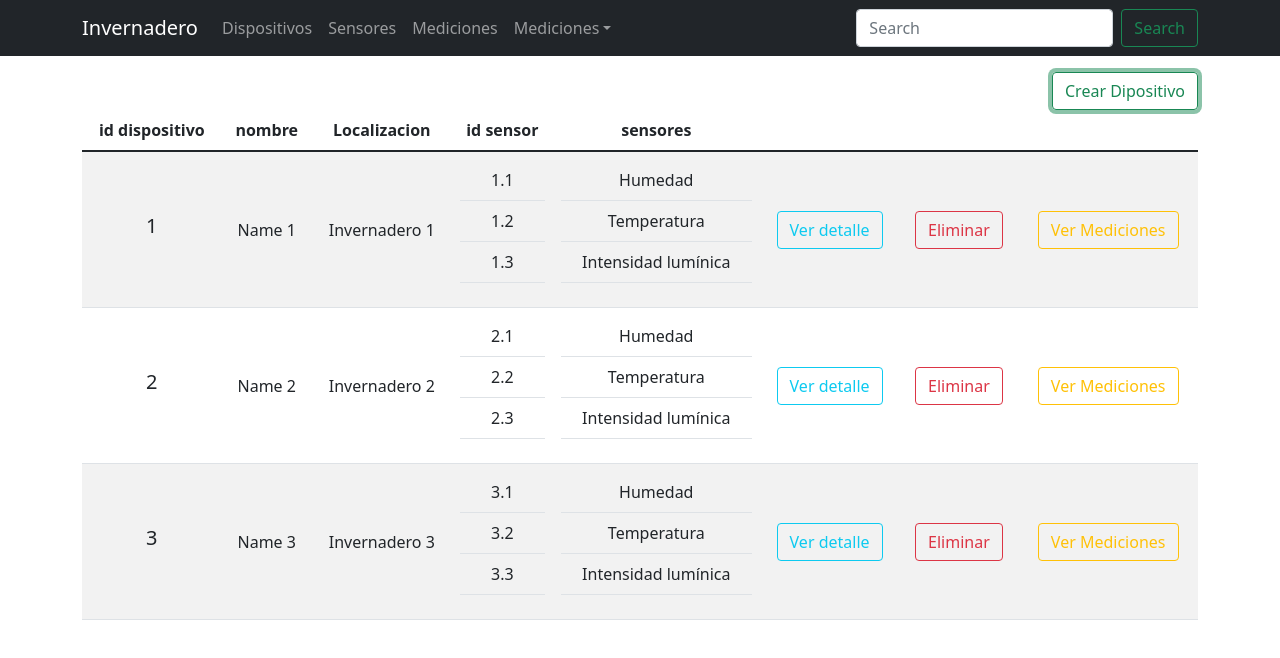
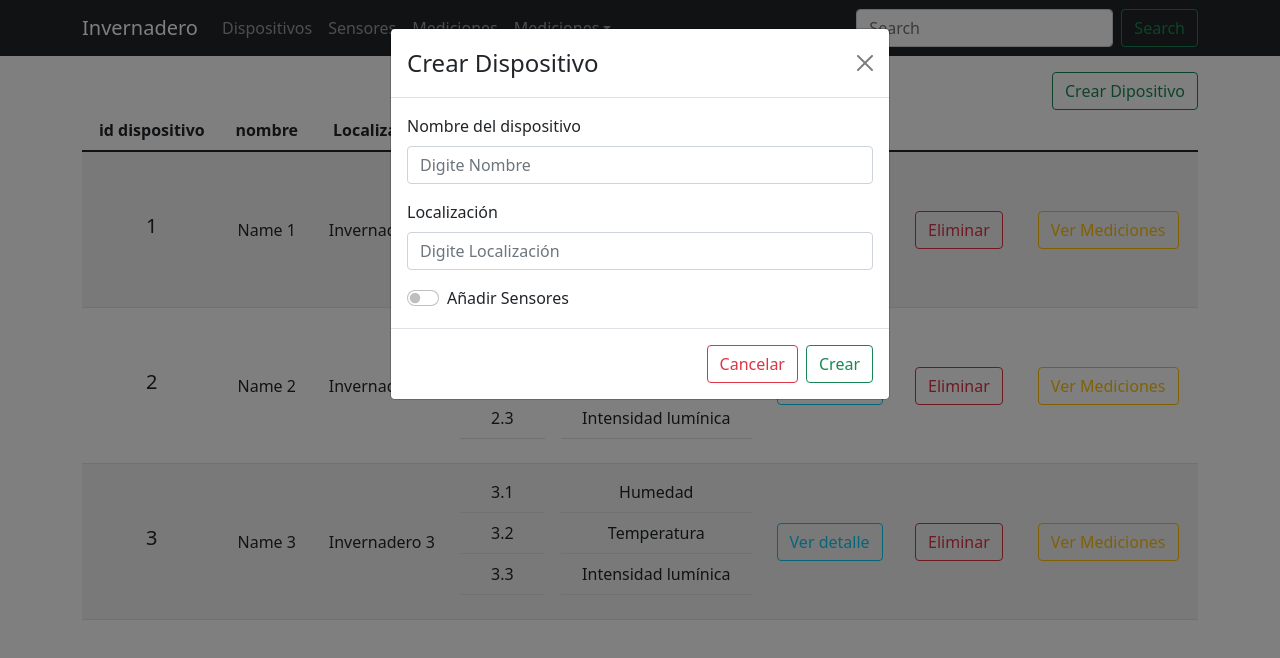
Before and after one commit to emanueljara/FRONTreact, a React (Create React App) app: page / in a window 1280 px wide. Both pictures are taken after a click on the button "Crear Dipositivo". Shown: the top 658 px of the page. Built offline with nearby package versions, Linux system fonts and the light colour scheme.

Commit message:
Organizo ver detalles y acceso al modal crear dispositivo

```diff
--- a/src/App.js
+++ b/src/App.js
@@ -2,7 +2,7 @@ import './App.css';
 import { Header } from './Componentes/Nav/Header';
 //import { TableBuild } from "./Components/Table/TableBuild";
 import { StructureTable } from "./Componentes/Tables/StructureTable"
-//import {CrearDispositivo} from "./Componentes/Formularios/CrearDispositivo";
+import {CrearDispositivo} from "./Componentes/Formularios/CrearDispositivo";
 import {EditarDispositivo} from "./Componentes/Formularios/EditarDispositivo";
 import { useModal } from './hooks/useModal';
 
@@ -11,8 +11,10 @@ function App() {
   const {
     openDetailsModal,
     setOpenDetailsModal,
-    setIdDetails,
-    idDetails
+    setDeviceDetails,
+    deviceDetails,
+    createDeviceModal,
+    setCreateDeviceModal
   } = useModal();
 
   return (
@@ -22,13 +24,20 @@ function App() {
       {openDetailsModal &&(
         <EditarDispositivo
           setOpenDetailsModal={setOpenDetailsModal}
-          idDetails={idDetails}
+          deviceDetails={deviceDetails}
+        />
+      )}
+
+      {createDeviceModal && (
+        <CrearDispositivo
+          setCreateDeviceModal={setCreateDeviceModal}
         />
       )}
 
       <StructureTable
         setOpenDetailsModal={setOpenDetailsModal}
-        setIdDetails={setIdDetails}
+        setDeviceDetails={setDeviceDetails}
+        setCreateDeviceModal={setCreateDeviceModal}
       />
     </div>
   );
--- a/src/Componentes/Formularios/CrearDispositivo.js
+++ b/src/Componentes/Formularios/CrearDispositivo.js
@@ -1,9 +1,12 @@
 import React from "react";
 import {Modal, Form, Button} from "react-bootstrap";
 
-function CrearDispositivo(props) {
+function CrearDispositivo({setCreateDeviceModal}) {
     const [show, setShow] = React.useState(true);
-    const handleClose = () => setShow(false);
+    const handleClose = () => {
+        setShow(false);
+        setCreateDeviceModal(false);
+    }
     const handleShow = () => setShow(true);
     return(
         <Modal show={show} onHide={handleClose}>
@@ -18,8 +21,8 @@ function CrearDispositivo(props) {
                     <Form.Control type="email" placeholder="Digite Nombre" />
                 </Form.Group>
                 <Form.Group className="mb-3" controlId="formGroupLocalizacion">
-                    <Form.Label>Localizacion</Form.Label>
-                    <Form.Control type="email" placeholder="Digite Localizacion" />
+                    <Form.Label>Localización</Form.Label>
+                    <Form.Control type="email" placeholder="Digite Localización" />
                 </Form.Group>
                 <Form.Check
                   type="switch"
--- a/src/Componentes/Formularios/EditarDispositivo.js
+++ b/src/Componentes/Formularios/EditarDispositivo.js
@@ -1,10 +1,13 @@
 import React from "react";
 import {Modal,Form, Row, ListGroup, Button } from "react-bootstrap"
 
-export function EditarDispositivo({setOpenDetailsModal, idDetails}) {
+export function EditarDispositivo({setOpenDetailsModal, deviceDetails}) {
   var option = null;
   const Col = "hola";
+
   const [show, setShow] = React.useState(true);
+  const [nameValue, setNameValue] = React.useState(deviceDetails.nombre);
+  const [locValue, setLocValue] = React.useState(deviceDetails.localizacion);
 
   const handleClose = () => {
     setShow(false);
@@ -22,31 +25,23 @@ export function EditarDispositivo({setOpenDetailsModal, idDetails}) {
   return(
     <Modal show={show} onHide={handleClose}>
       <Modal.Header closeButton>
-        <Modal.Title>Ver Detalle {idDetails}</Modal.Title>
+        <Modal.Title>{deviceDetails.nombre}</Modal.Title>
       </Modal.Header>
       <Modal.Body>
         <Form>
           <Row className="mb-3">
             <Form.Group  controlId="formGridState">
-              <Form.Label>Sensores</Form.Label>
-              <ListGroup.Item action variant="info">
-                sensor1
-                <Modal.Footer>
-                  <Button variant="outline-danger" onClick={confimEliminacion}>Eliminar</Button>
-                </Modal.Footer>
-              </ListGroup.Item>
-              <ListGroup.Item action variant="info">
-                sensor2
-                <Modal.Footer>
-                  <Button variant="outline-danger" onClick={confimEliminacion}>Eliminar</Button>
-                </Modal.Footer>
-              </ListGroup.Item>
-              <ListGroup.Item action variant="info">
-                sensor3
-                <Modal.Footer>
-                  <Button variant="outline-danger" onClick={confimEliminacion}>Eliminar</Button>
-                </Modal.Footer>
-              </ListGroup.Item>
+              <Form.Label>
+                <h5>Sensores</h5>
+              </Form.Label>
+              {deviceDetails.sensor.map(sensor => (
+                <ListGroup.Item action variant="info">
+                  {sensor.tipo}
+                  <Modal.Footer>
+                    <Button variant="outline-danger" onClick={confimEliminacion}>Eliminar</Button>
+                  </Modal.Footer>
+                </ListGroup.Item>
+              ))}
               <Modal.Footer>
                 <Button variant="outline-success" onClick={handleClose}>
                 Añadir  Sensor</Button>
@@ -57,15 +52,29 @@ export function EditarDispositivo({setOpenDetailsModal, idDetails}) {
           <Row className="mb-3">
             <Form.Group as={Col} controlId="formGridEmail">
               <Form.Label>Id</Form.Label>
-              <Form.Control type="text" placeholder="Id" disabled />
+              <Form.Control
+                type="text"
+                placeholder={deviceDetails.id}
+                disabled
+              />
             </Form.Group>
             <Form.Group as={Col} controlId="formGridEmail">
               <Form.Label>Nombre</Form.Label>
-              <Form.Control type="text" placeholder="Dispositivo" />
+              <Form.Control
+                type="text"
+                value={nameValue}
+                placeholder="Nombre"
+                onChange={event => setNameValue(event.target.value)}
+              />
             </Form.Group>
             <Form.Group as={Col} controlId="formGridEmail">
               <Form.Label>Localizacion</Form.Label>
-              <Form.Control type="text" placeholder="Localizacion" />
+              <Form.Control
+                type="text"
+                value={locValue}
+                placeholder="Localización"
+                onChange={event => setLocValue(event.target.value)}
+              />
             </Form.Group>
           </Row>
         </Form>
--- a/src/Componentes/Tables/StructureTable.js
+++ b/src/Componentes/Tables/StructureTable.js
@@ -11,11 +11,15 @@ const defaultData = [{id:1, nombre:"Name 1", localizacion: "Invernadero 1", sens
 {id:3, nombre:"Name 3", localizacion: "Invernadero 3", sensor:[{id: 3.1, tipo: "Humedad"}, {id: 3.2, tipo: "Temperatura"}, {id: 3.3, tipo: "Intensidad lumínica"}]}];
 
 
-export function StructureTable({setOpenDetailsModal, setIdDetails}) {
+export function StructureTable({setOpenDetailsModal, setDeviceDetails, setCreateDeviceModal}) {
 
-  const onOpenModal = (id)=>{
+  const onOpenDetailsModal = (details)=>{
     setOpenDetailsModal(true);
-    setIdDetails(id);
+    setDeviceDetails(details);
+  }
+
+  const onCreateDevice = () => {
+    setCreateDeviceModal(true);
   }
 
   return(
@@ -24,6 +28,7 @@ export function StructureTable({setOpenDetailsModal, setIdDetails}) {
         <Button
           className="float-end"
           variant="outline-success"
+          onClick={onCreateDevice}
         >Crear Dipositivo</Button>
       </div>
 
@@ -70,7 +75,7 @@ export function StructureTable({setOpenDetailsModal, setIdDetails}) {
               <td class="align-middle">
                 <Button
                   variant="outline-info"
-                  onClick={() => onOpenModal(data.id)}
+                  onClick={() => onOpenDetailsModal(data)}
                 >Ver detalle</Button>
               </td>
               <td class="align-middle">
--- a/src/hooks/useModal.js
+++ b/src/hooks/useModal.js
@@ -3,12 +3,15 @@ import React from "react";
 export function useModal(){
 
   const [openDetailsModal, setOpenDetailsModal] = React.useState(false);
-  const [idDetails, setIdDetails] = React.useState(0);
+  const [deviceDetails, setDeviceDetails] = React.useState({});
+  const [createDeviceModal, setCreateDeviceModal] = React.useState(false);
 
   return {
     openDetailsModal,
     setOpenDetailsModal,
-    idDetails,
-    setIdDetails
+    deviceDetails,
+    setDeviceDetails,
+    createDeviceModal,
+    setCreateDeviceModal
   }
 }
```
